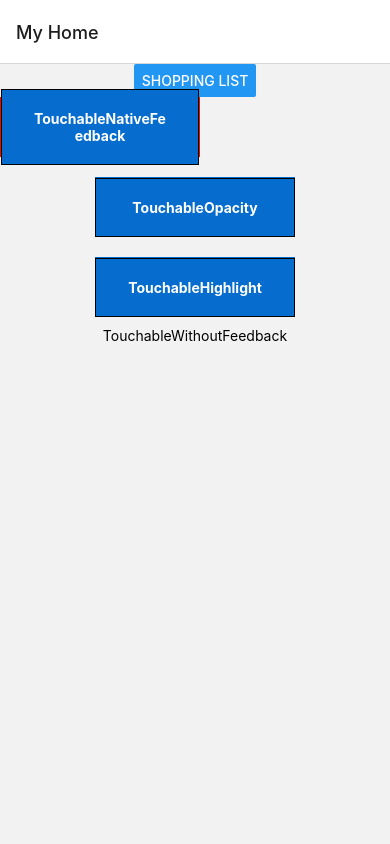
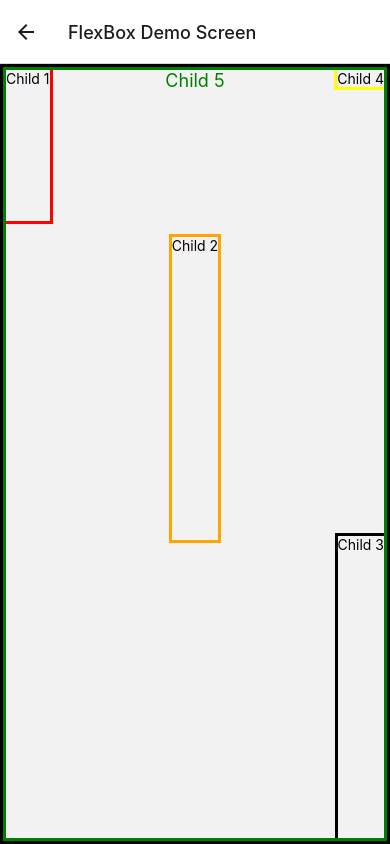
Before and after one commit to viswanath-pamarthi/react-native, a React Native app in the folder ShoppingList/: screen /FlexBoxScreen in a window 390 px wide. Built offline with nearby package versions, Linux system fonts and the light colour scheme.

Commit message:
- Added Flex box Screen with flex box basics - Box Screen with Box Screen basics - Configured navigation for new screens

```diff
--- a/ShoppingList/App.js
+++ b/ShoppingList/App.js
@@ -6,6 +6,8 @@ import { createNativeStackNavigator } from "@react-navigation/native-stack";
 import { View, Text, StyleSheet, FlatList, Alert } from "react-native"
 import ShoppingListScreen from "./screens/ShoppingListScreen";
 import HomeScreen from "./screens/HomeScreen";
+import BoxScreen from "./screens/BoxScreen";
+import FlexBoxScreen from "./screens/FlexBoxScreen";
 
 const Stack = createNativeStackNavigator();
 
@@ -15,6 +17,8 @@ const App = () => {
             <Stack.Navigator initialRouteName="Home">
                 <Stack.Screen name="Home" component={HomeScreen} options={{ title: "My Home" }} />
                 <Stack.Screen name="ShoppingList" component={ShoppingListScreen} options={{ title: 'My Shopping List' }} />
+                <Stack.Screen name="BoxScreen" component={BoxScreen} options={{ title: 'Box Demo Screen' }} />
+                <Stack.Screen name="FlexBoxScreen" component={FlexBoxScreen} options={{ title: 'FlexBox Demo Screen' }} />
             </Stack.Navigator>
         </NavigationContainer>
     );
--- a/ShoppingList/screens/BoxScreen.js
+++ b/ShoppingList/screens/BoxScreen.js
@@ -2,13 +2,25 @@ import React from "react";
 import { Text, View, StyleSheet } from "react-native";
 
 const BoxScreen = () => {
-    return (<View>
-        <Text>Box Screen</Text>
-    </View>);
+    return (
+        <View style={styles.viewStyle}>
+            <Text style={styles.textStyle}>Box Screen</Text>
+        </View>
+    );
 }
 
 const styles = StyleSheet.create({
+    viewStyle: {
+        borderWidth: 3,
+        borderColor: 'black'
+    },
+    textStyle: {
+        borderWidth: 10,
+        borderColor: 'red',
+        marginVertical: 20,
+        marginHorizontal: 20
 
+    }
 });
 
 export default BoxScreen;
--- /dev/null
+++ b/ShoppingList/screens/FlexBoxScreen.js
@@ -0,0 +1,68 @@
+import React from "react";
+import { Text, View, StyleSheet } from "react-native";
+
+const FlexBoxScreen = () => {
+    return (
+        <View style={styles.viewStyle}>
+            <Text style={styles.textStyle1}>Child 1</Text>
+            <Text style={styles.textStyle2}>Child 2</Text>
+            <Text style={styles.textStyle3}>Child 3</Text>
+            <Text style={styles.textStyle4}>Child 4</Text>
+            <Text style={styles.textStyle5}>Child 5</Text>
+        </View>
+    );
+}
+
+const styles = StyleSheet.create({
+    viewStyle: {
+        borderWidth: 3,
+        borderColor: 'black',
+        // alignItems: "flex-start",//default - stretch, else flex-start, center, flex-end
+        // flexDirection: 'row',//default is column
+        // height: 200,
+        flex: 1
+        // justifyContent: 'space-around',//default flex-start. this is in direction of flex-direction
+    },
+    textStyle1: {
+        borderWidth: 3,
+        borderColor: 'red',
+        flex: 2,
+        alignSelf: 'flex-start'
+    },
+    textStyle2: {
+        borderWidth: 3,
+        borderColor: 'orange',
+        flex: 4,//operates in the direction of the flex-direction
+        alignSelf: 'center',
+        top: 10,//left, right, bottom, - not same as margin. i.e the position of the other child elements is not moved, only the element with this prop will move and may overlap others
+    },
+    textStyle3: {
+        borderWidth: 3,
+        borderColor: 'black',
+        flex: 4,//proportionate,
+        alignSelf: 'flex-end',//overrides the default alignItems of parents
+    },
+    textStyle4: {
+        borderWidth: 3,
+        borderColor: 'yellow',
+        flex: 4,//proportionate,
+        alignSelf: 'flex-end',//overrides the default alignItems of parents
+        position: 'absolute',//ignored by siblings. Still obeys some flex blox rules set by parent. SOme of the values of the parent alignItems, i.e streact
+    },
+    textStyle5: {
+        borderWidth: 3,
+        borderColor: 'green',
+        color: 'green',
+        textAlign: 'center',
+        fontSize: 18,
+        // position: 'absolute',//ignored by siblings. Still obeys some flex blox rules set by parent. SOme of the values of the parent alignItems, i.e streact
+        // top: 0,
+        // left: 0,
+        // bottom: 0,
+        // right: 0
+        //instead of the above 5 properties, react has a short cut as below
+        ...StyleSheet.absoluteFillObject
+    }
+});
+
+export default FlexBoxScreen;
--- a/ShoppingList/screens/HomeScreen.js
+++ b/ShoppingList/screens/HomeScreen.js
@@ -1,15 +1,22 @@
 import React from "react";
-import { Text, View, StyleSheet, Pressable, TouchableNativeFeedback, TouchableOpacity, TouchableHighlight, TouchableWithoutFeedback } from "react-native";
+import { Text, View, StyleSheet, Pressable, TouchableNativeFeedback, TouchableOpacity, TouchableHighlight, TouchableWithoutFeedback, ScrollView } from "react-native";
 import { Button } from "react-native";
 
 const HomeScreen = ({ navigation }) => {
     return (
         <View style={styles.container}>
+            <ScrollView>
                 <Button title="Shopping List" style={[styles.buttonStyle, { marginVertical: 20 }]} onPress={() => {
                     navigation.navigate('ShoppingList');
                 }} >
                     test
                 </Button>
+                <Button title="Box Screen Demo" onPress={() => {
+                    navigation.navigate('BoxScreen');
+                }} />
+                <Button title="FlexBox Demo" onPress={() => {
+                    navigation.navigate('FlexBoxScreen');
+                }} />
                 <TouchableNativeFeedback style={[styles.buttonStyle]}>
                     <Text style={styles.text}>TouchableNativeFeedback</Text>
                 </TouchableNativeFeedback>
@@ -24,7 +31,9 @@ const HomeScreen = ({ navigation }) => {
                         TouchableWithoutFeedback
                     </Text>
                 </TouchableWithoutFeedback>
+            </ScrollView>
         </View >
+
     );
 }
 
--- a/ShoppingList/screens/ShoppingListScreen.js
+++ b/ShoppingList/screens/ShoppingListScreen.js
@@ -32,8 +32,7 @@ const ShoppingListScreen = ({ navigation }) => {
         }
     };
 
-    return (
-        <View style={styles.container}>
+    return <View style={styles.container}>
         <Header title="Shopping List" />
         <Pressable title="test" onPress={() => { navigation.navigate('Home') }} />
         <AddItem addItem={addItem} />
@@ -42,7 +41,7 @@ const ShoppingListScreen = ({ navigation }) => {
         }
         />
     </View >
-    );
+
 }
 
 const styles = StyleSheet.create({
```
Lines whose indentation alone changed are shown as unchanged.
